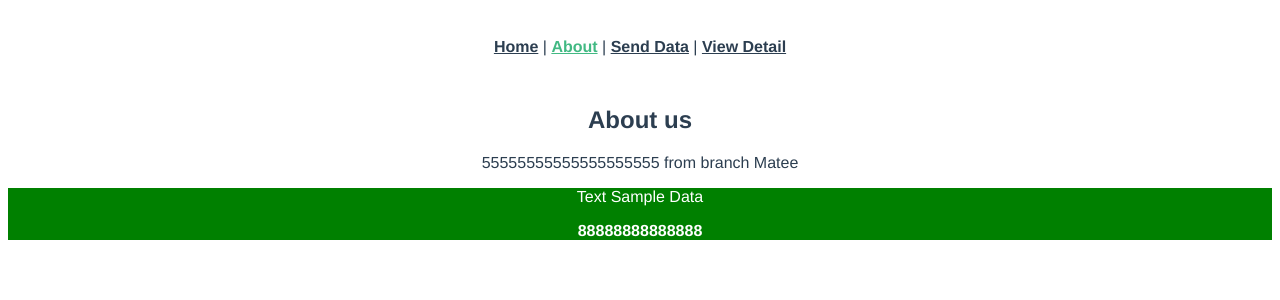
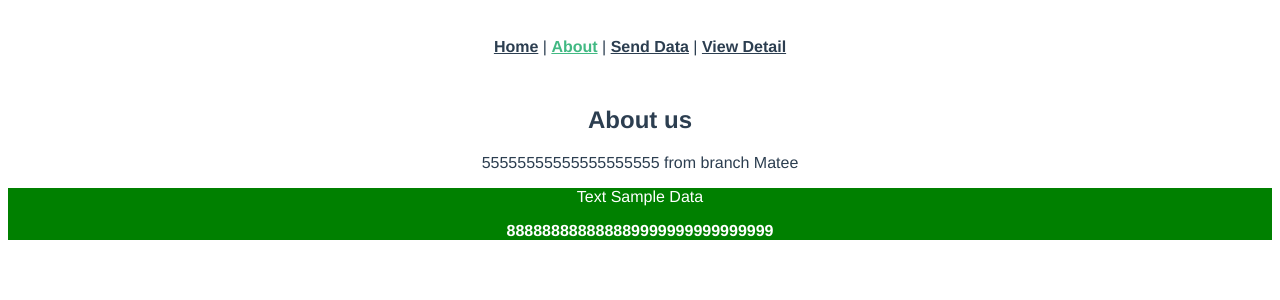
Before and after one commit to maenae191/Vue-Learning, a Vue app: page /about in a window 1280 px wide. Shown: the top 300 px of the page. Built offline with nearby package versions, Linux system fonts and the light colour scheme.

Commit message:
edit text

```diff
--- a/src/components/AboutUs.vue
+++ b/src/components/AboutUs.vue
@@ -8,7 +8,7 @@
 
     <main style="background:green;color:white">
         Text Sample Data
-        <p><b>88888888888888</b></p>
+        <p><b>888888888888889999999999999999</b></p>
     </main>
 
 
```
